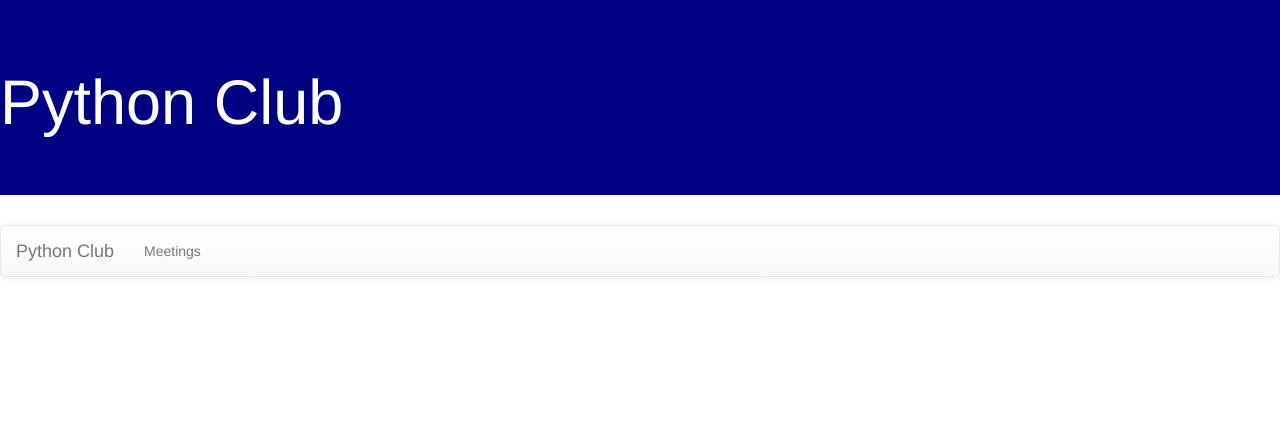
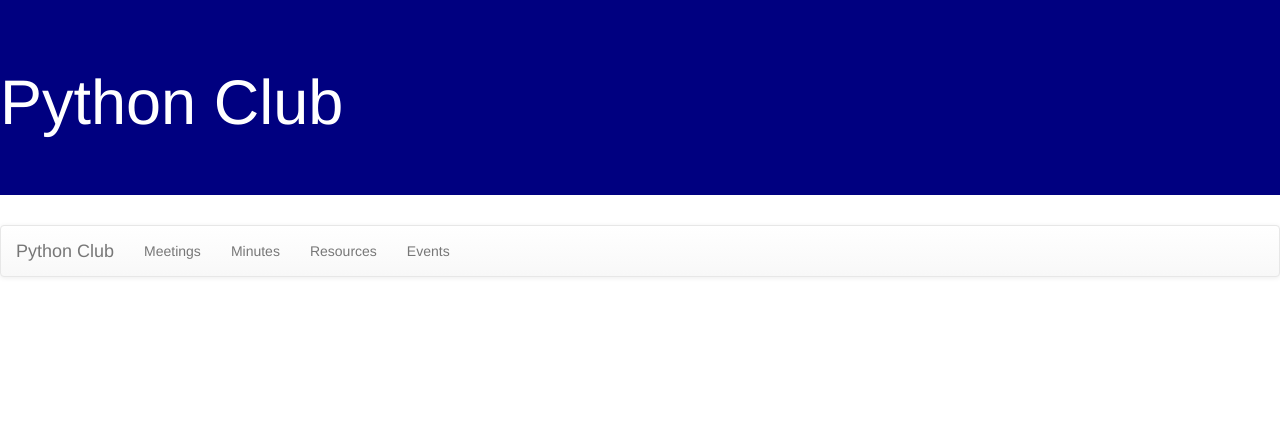
Before and after one commit to mmhansen137/itc172-redux, a Django app: template PythonClub/club/templates/base.html in a window 1280 px wide. Shown: the top 439 px of the page. Run offline with Django 3.2, Linux system fonts and the light colour scheme; the template is opened without the code that fills it, so the values that code supplies are empty; some libraries are stand-ins or nearby versions.

Commit message:
Adds URLs for all tables in club/templates/base.html

```diff
--- a/PythonClub/club/templates/base.html
+++ b/PythonClub/club/templates/base.html
@@ -19,7 +19,9 @@
                 </div>
                 <ul class="nav navbar-nav">
                   <li><a href="{% url 'meetings' %}">Meetings</a></li>
-
+		  <li><a href="{% url 'minutes' %}">Minutes</a></li>
+		  <li><a href="{% url 'resources' %}">Resources</a></li>
+               	  <li><a href="{% url 'events' %}">Events</a></li>
 		</ul>
                 </div>
                 </nav>
```
Also changed, not shown: 1 other file.
